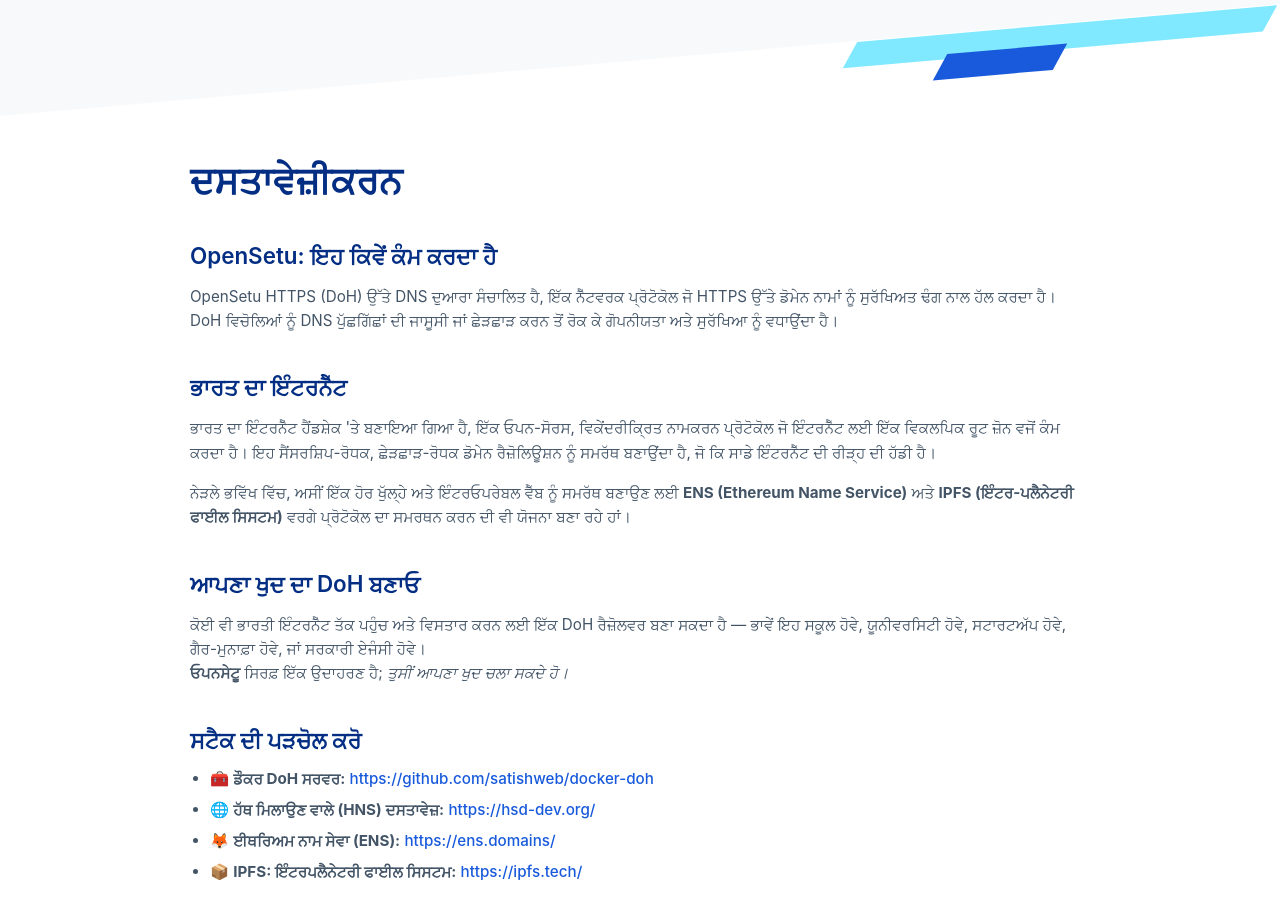
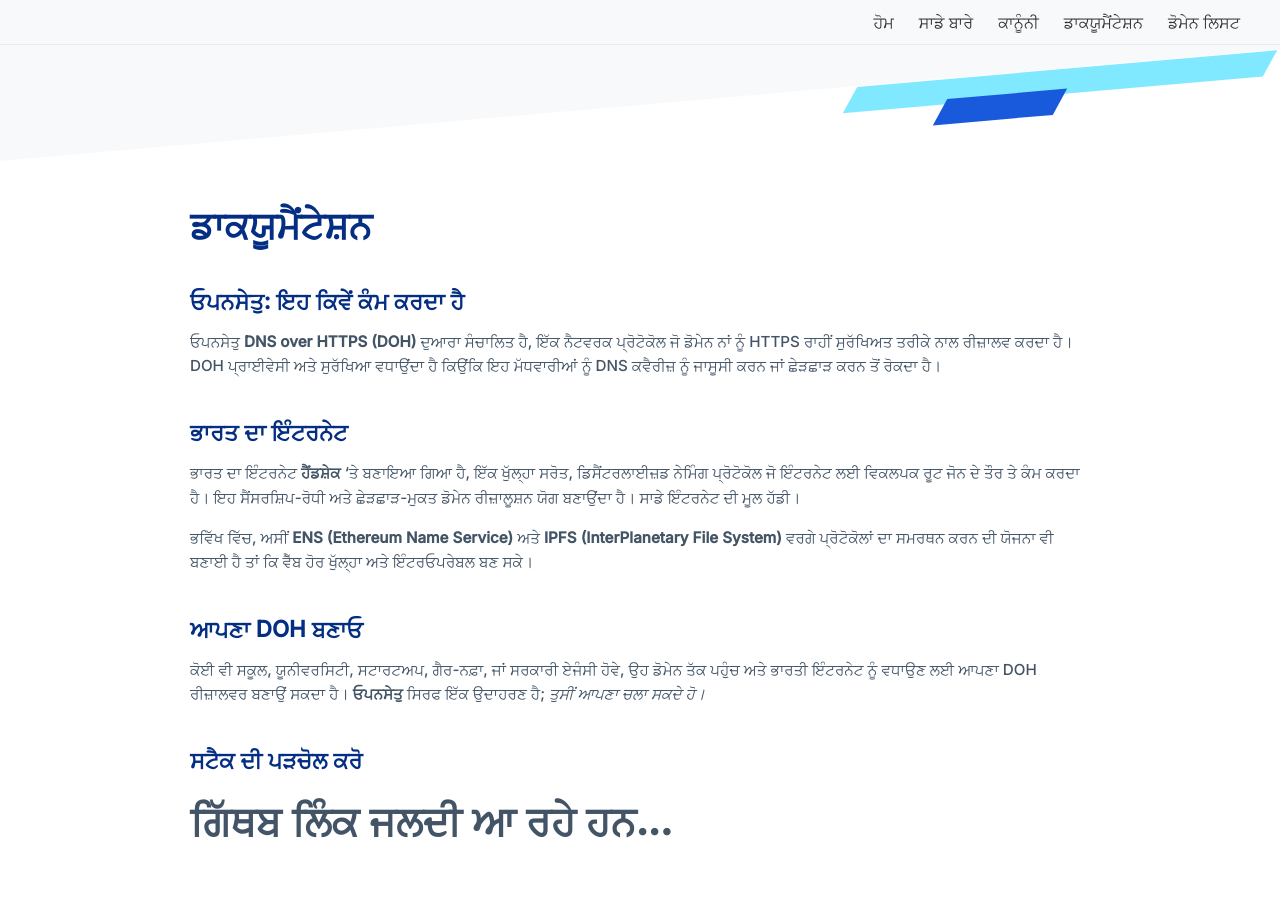
Before and after one commit to KritiShrivastava21/OpensetuPanjabi, a plain HTML site: page documentation.html in a window 1280 px wide. Drawn offline with Linux system fonts and the light colour scheme.

Commit message:
Update documentation.html

```diff
--- a/documentation.html
+++ b/documentation.html
@@ -1,9 +1,128 @@
 <!DOCTYPE html>
-<html lang="pa">
+<html lang="en">
 <head>
   <meta charset="UTF-8" />
   <meta name="viewport" content="width=device-width, initial-scale=1.0"/>
-  <title>OpenSetu ਦਸਤਾਵੇਜ਼ੀਕਰਨ</title>
+  <title>OpenSetu Documentation</title>
+
+    <link href="https://fonts.googleapis.com/css2?family=Inter:wght@500&display=swap" rel="stylesheet">
+  <link rel="stylesheet" href="https://cdnjs.cloudflare.com/ajax/libs/font-awesome/6.6.0/css/all.min.css">
+
+
+    <style>
+    /* Menu bar styling */
+    .top-menu {
+      display: flex;
+      justify-content: flex-end;
+      align-items: center;
+      background: #f8f9fa;
+      padding: 12px 40px;
+      border-bottom: 1px solid rgba(0,0,0,0.05);
+      position: sticky;
+      top: 0;
+      z-index: 1000;
+    }
+    .top-menu a {
+      font-family: 'Inter', sans-serif;
+      color: #333;
+      text-decoration: none;
+      margin-left: 25px;
+      font-weight: 500;
+      transition: color 0.2s ease;
+    }
+    .top-menu a:hover {
+      color: #007BFF;
+    }
+
+    /* Hamburger button */
+    .menu-toggle {
+      display: none;
+      font-size: 1.5em;
+      background: none;
+      border: none;
+      cursor: pointer;
+      color: #333;
+    }
+
+    /* Side menu */
+    .side-menu {
+      height: 100%;
+      width: 0;
+      position: fixed;
+      top: 0;
+      right: 0;
+      background-color: #f8f9fa;
+      overflow-x: hidden;
+      transition: 0.3s;
+      padding-top: 60px;
+      z-index: 2000;
+    }
+    .side-menu a {
+      display: block;
+      padding: 10px 20px;
+      color: #333;
+      text-decoration: none;
+      font-family: 'Inter', sans-serif;
+      font-weight: 500;
+    }
+    .side-menu a:hover {
+      color: #007BFF;
+    }
+    .side-menu .close-btn {
+      position: absolute;
+      top: 15px;
+      right: 20px;
+      font-size: 2em;
+      text-decoration: none;
+      color: #333;
+    }
+
+    /* Responsive rules */
+    @media (max-width: 768px) {
+      .top-menu a {
+        display: none;
+      }
+      .menu-toggle {
+        display: block;
+        margin-left: auto;
+      }
+    }
+  </style>
+</head>
+<body class="page">
+
+  <!-- Top Menu -->
+<nav class="top-menu">
+  <a href="index.html">ਹੋਮ</a>
+  <a href="about.html">ਸਾਡੇ ਬਾਰੇ</a>
+  <a href="beta.html">ਕਾਨੂੰਨੀ</a>
+  <a href="documentation.html">ਡਾਕਯੂਮੈਂਟੇਸ਼ਨ</a>
+  <a href="domain.html">ਡੋਮੇਨ ਲਿਸਟ</a>
+  <button class="menu-toggle" onclick="openMenu()"><i class="fas fa-bars"></i></button>
+</nav>
+
+<!-- Side Menu -->
+<div id="sideMenu" class="side-menu">
+  <a href="javascript:void(0)" class="close-btn" onclick="closeMenu()">&times;</a>
+  <a href="index.html">ਹੋਮ</a>
+  <a href="about.html">ਸਾਡੇ ਬਾਰੇ</a>
+  <a href="beta.html">ਕਾਨੂੰਨੀ</a>
+  <a href="documentation.html">ਡਾਕਯੂਮੈਂਟੇਸ਼ਨ</a>
+  <a href="domain.html">ਡੋਮੇਨ ਲਿਸਟ</a>
+</div>
+
+
+  <script>
+function openMenu() {
+  document.getElementById("sideMenu").style.width = "250px"; // Adjust width as needed
+}
+
+function closeMenu() {
+  document.getElementById("sideMenu").style.width = "0";
+}
+</script>
+
+
   <style>
     body {
       margin: 0;
@@ -127,35 +246,34 @@
     </div>
 
     <section class="section">
-      <h1>ਦਸਤਾਵੇਜ਼ੀਕਰਨ</h1>
+  <h1>ਡਾਕਯੂਮੈਂਟੇਸ਼ਨ</h1>
 
-      <h2>OpenSetu: ਇਹ ਕਿਵੇਂ ਕੰਮ ਕਰਦਾ ਹੈ</h2>
+  <h2>ਓਪਨਸੇਤੁ: ਇਹ ਕਿਵੇਂ ਕੰਮ ਕਰਦਾ ਹੈ</h2>
   <p>
-        OpenSetu HTTPS (DoH) ਉੱਤੇ DNS ਦੁਆਰਾ ਸੰਚਾਲਿਤ ਹੈ, ਇੱਕ ਨੈੱਟਵਰਕ ਪ੍ਰੋਟੋਕੋਲ ਜੋ HTTPS ਉੱਤੇ ਡੋਮੇਨ ਨਾਮਾਂ ਨੂੰ ਸੁਰੱਖਿਅਤ ਢੰਗ ਨਾਲ ਹੱਲ ਕਰਦਾ ਹੈ। DoH ਵਿਚੋਲਿਆਂ ਨੂੰ DNS ਪੁੱਛਗਿੱਛਾਂ ਦੀ ਜਾਸੂਸੀ ਜਾਂ ਛੇੜਛਾੜ ਕਰਨ ਤੋਂ ਰੋਕ ਕੇ ਗੋਪਨੀਯਤਾ ਅਤੇ ਸੁਰੱਖਿਆ ਨੂੰ ਵਧਾਉਂਦਾ ਹੈ।
+    ਓਪਨਸੇਤੁ <strong>DNS over HTTPS (DOH)</strong> ਦੁਆਰਾ ਸੰਚਾਲਿਤ ਹੈ, ਇੱਕ ਨੈਟਵਰਕ ਪ੍ਰੋਟੋਕੋਲ ਜੋ ਡੋਮੇਨ ਨਾਂ ਨੂੰ HTTPS ਰਾਹੀਂ ਸੁਰੱਖਿਅਤ ਤਰੀਕੇ ਨਾਲ ਰੀਜ਼ਾਲਵ ਕਰਦਾ ਹੈ। DOH ਪ੍ਰਾਈਵੇਸੀ ਅਤੇ ਸੁਰੱਖਿਆ ਵਧਾਉਂਦਾ ਹੈ ਕਿਉਂਕਿ ਇਹ ਮੱਧਵਾਰੀਆਂ ਨੂੰ DNS ਕਵੈਰੀਜ਼ ਨੂੰ ਜਾਸੂਸੀ ਕਰਨ ਜਾਂ ਛੇੜਛਾੜ ਕਰਨ ਤੋਂ ਰੋਕਦਾ ਹੈ।
   </p>
 
-      <h2>ਭਾਰਤ ਦਾ ਇੰਟਰਨੈੱਟ</h2>
+  <h2>ਭਾਰਤ ਦਾ ਇੰਟਰਨੇਟ</h2>
   <p>
-        ਭਾਰਤ ਦਾ ਇੰਟਰਨੈੱਟ ਹੈਂਡਸ਼ੇਕ 'ਤੇ ਬਣਾਇਆ ਗਿਆ ਹੈ, ਇੱਕ ਓਪਨ-ਸੋਰਸ, ਵਿਕੇਂਦਰੀਕ੍ਰਿਤ ਨਾਮਕਰਨ ਪ੍ਰੋਟੋਕੋਲ ਜੋ ਇੰਟਰਨੈੱਟ ਲਈ ਇੱਕ ਵਿਕਲਪਿਕ ਰੂਟ ਜ਼ੋਨ ਵਜੋਂ ਕੰਮ ਕਰਦਾ ਹੈ। ਇਹ ਸੈਂਸਰਸ਼ਿਪ-ਰੋਧਕ, ਛੇੜਛਾੜ-ਰੋਧਕ ਡੋਮੇਨ ਰੈਜ਼ੋਲਿਊਸ਼ਨ ਨੂੰ ਸਮਰੱਥ ਬਣਾਉਂਦਾ ਹੈ, ਜੋ ਕਿ ਸਾਡੇ ਇੰਟਰਨੈੱਟ ਦੀ ਰੀੜ੍ਹ ਦੀ ਹੱਡੀ ਹੈ।
+    ਭਾਰਤ ਦਾ ਇੰਟਰਨੇਟ <strong>ਹੈਂਡਸ਼ੇਕ</strong> ‘ਤੇ ਬਣਾਇਆ ਗਿਆ ਹੈ, ਇੱਕ ਖੁੱਲ੍ਹਾ ਸਰੋਤ, ਡਿਸੈਂਟਰਲਾਈਜ਼ਡ ਨੇਮਿੰਗ ਪ੍ਰੋਟੋਕੋਲ ਜੋ ਇੰਟਰਨੇਟ ਲਈ ਵਿਕਲਪਕ ਰੂਟ ਜੋਨ ਦੇ ਤੌਰ ਤੇ ਕੰਮ ਕਰਦਾ ਹੈ। ਇਹ ਸੈਂਸਰਸ਼ਿਪ-ਰੋਧੀ ਅਤੇ ਛੇੜਛਾੜ-ਮੁਕਤ ਡੋਮੇਨ ਰੀਜ਼ਾਲੂਸ਼ਨ ਯੋਗ ਬਣਾਉਂਦਾ ਹੈ। ਸਾਡੇ ਇੰਟਰਨੇਟ ਦੀ ਮੂਲ ਹੱਡੀ।
   </p>
   <p>
-        ਨੇੜਲੇ ਭਵਿੱਖ ਵਿੱਚ, ਅਸੀਂ ਇੱਕ ਹੋਰ ਖੁੱਲ੍ਹੇ ਅਤੇ ਇੰਟਰਓਪਰੇਬਲ ਵੈੱਬ ਨੂੰ ਸਮਰੱਥ ਬਣਾਉਣ ਲਈ <strong>ENS (Ethereum Name Service)</strong> ਅਤੇ <strong>IPFS (ਇੰਟਰ-ਪਲੈਨੇਟਰੀ ਫਾਈਲ ਸਿਸਟਮ)</strong> ਵਰਗੇ ਪ੍ਰੋਟੋਕੋਲ ਦਾ ਸਮਰਥਨ ਕਰਨ ਦੀ ਵੀ ਯੋਜਨਾ ਬਣਾ ਰਹੇ ਹਾਂ।
+    ਭਵਿੱਖ ਵਿੱਚ, ਅਸੀਂ <strong>ENS (Ethereum Name Service)</strong> ਅਤੇ <strong>IPFS (InterPlanetary File System)</strong> ਵਰਗੇ ਪ੍ਰੋਟੋਕੋਲਾਂ ਦਾ ਸਮਰਥਨ ਕਰਨ ਦੀ ਯੋਜਨਾ ਵੀ ਬਣਾਈ ਹੈ ਤਾਂ ਕਿ ਵੈੱਬ ਹੋਰ ਖੁੱਲ੍ਹਾ ਅਤੇ ਇੰਟਰਓਪਰੇਬਲ ਬਣ ਸਕੇ।
   </p>
 
-      <h2>ਆਪਣਾ ਖੁਦ ਦਾ DoH ਬਣਾਓ</h2>
+  <h2>ਆਪਣਾ DOH ਬਣਾਓ</h2>
   <p>
-        ਕੋਈ ਵੀ ਭਾਰਤੀ ਇੰਟਰਨੈੱਟ ਤੱਕ ਪਹੁੰਚ ਅਤੇ ਵਿਸਤਾਰ ਕਰਨ ਲਈ ਇੱਕ DoH ਰੈਜ਼ੋਲਵਰ ਬਣਾ ਸਕਦਾ ਹੈ — ਭਾਵੇਂ ਇਹ ਸਕੂਲ ਹੋਵੇ, ਯੂਨੀਵਰਸਿਟੀ ਹੋਵੇ, ਸਟਾਰਟਅੱਪ ਹੋਵੇ, ਗੈਰ-ਮੁਨਾਫ਼ਾ ਹੋਵੇ, ਜਾਂ ਸਰਕਾਰੀ ਏਜੰਸੀ ਹੋਵੇ।<br>
-        <strong>ਓਪਨਸੇਟੂ</strong> ਸਿਰਫ਼ ਇੱਕ ਉਦਾਹਰਣ ਹੈ; <em>ਤੁਸੀਂ ਆਪਣਾ ਖੁਦ ਚਲਾ ਸਕਦੇ ਹੋ।</em>
+    ਕੋਈ ਵੀ ਸਕੂਲ, ਯੂਨੀਵਰਸਿਟੀ, ਸਟਾਰਟਅਪ, ਗੈਰ-ਨਫ਼ਾ, ਜਾਂ ਸਰਕਾਰੀ ਏਜੰਸੀ ਹੋਵੇ, ਉਹ ਡੋਮੇਨ ਤੱਕ ਪਹੁੰਚ ਅਤੇ ਭਾਰਤੀ ਇੰਟਰਨੇਟ ਨੂੰ ਵਧਾਉਣ ਲਈ ਆਪਣਾ DOH ਰੀਜ਼ਾਲਵਰ ਬਣਾਉਂ ਸਕਦਾ ਹੈ।
+    <strong>ਓਪਨਸੇਤੁ</strong> ਸਿਰਫ ਇੱਕ ਉਦਾਹਰਣ ਹੈ; <em>ਤੁਸੀਂ ਆਪਣਾ ਚਲਾ ਸਕਦੇ ਹੋ।</em>
   </p>
 
   <h2>ਸਟੈਕ ਦੀ ਪੜਚੋਲ ਕਰੋ</h2>
-      <ul>
-        <li>🧰 <strong>ਡੌਕਰ DoH ਸਰਵਰ:</strong> <a href="https://github.com/satishweb/docker-doh" target="_blank">https://github.com/satishweb/docker-doh</a></li>
-        <li>🌐 <strong>ਹੱਥ ਮਿਲਾਉਣ ਵਾਲੇ (HNS) ਦਸਤਾਵੇਜ਼:</strong> <a href="https://hsd-dev.org/" target="_blank">https://hsd-dev.org/</a></li>
-        <li>🦊 <strong>ਈਥਰਿਅਮ ਨਾਮ ਸੇਵਾ (ENS):</strong> <a href="https://ens.domains/" target="_blank">https://ens.domains/</a></li>
-        <li>📦 <strong>IPFS: ਇੰਟਰਪਲੈਨੇਟਰੀ ਫਾਈਲ ਸਿਸਟਮ:</strong> <a href="https://ipfs.tech/" target="_blank">https://ipfs.tech/</a></li>
-      </ul>
+  <p>
+    <strong style="font-size: 2.5rem;">ਗਿੱਥਬ ਲਿੰਕ ਜਲਦੀ ਆ ਰਹੇ ਹਨ...</strong>
+  </p>
+
 </section>
+
   </section>
 
 </body>
```
Lines whose indentation alone changed are shown as unchanged.
